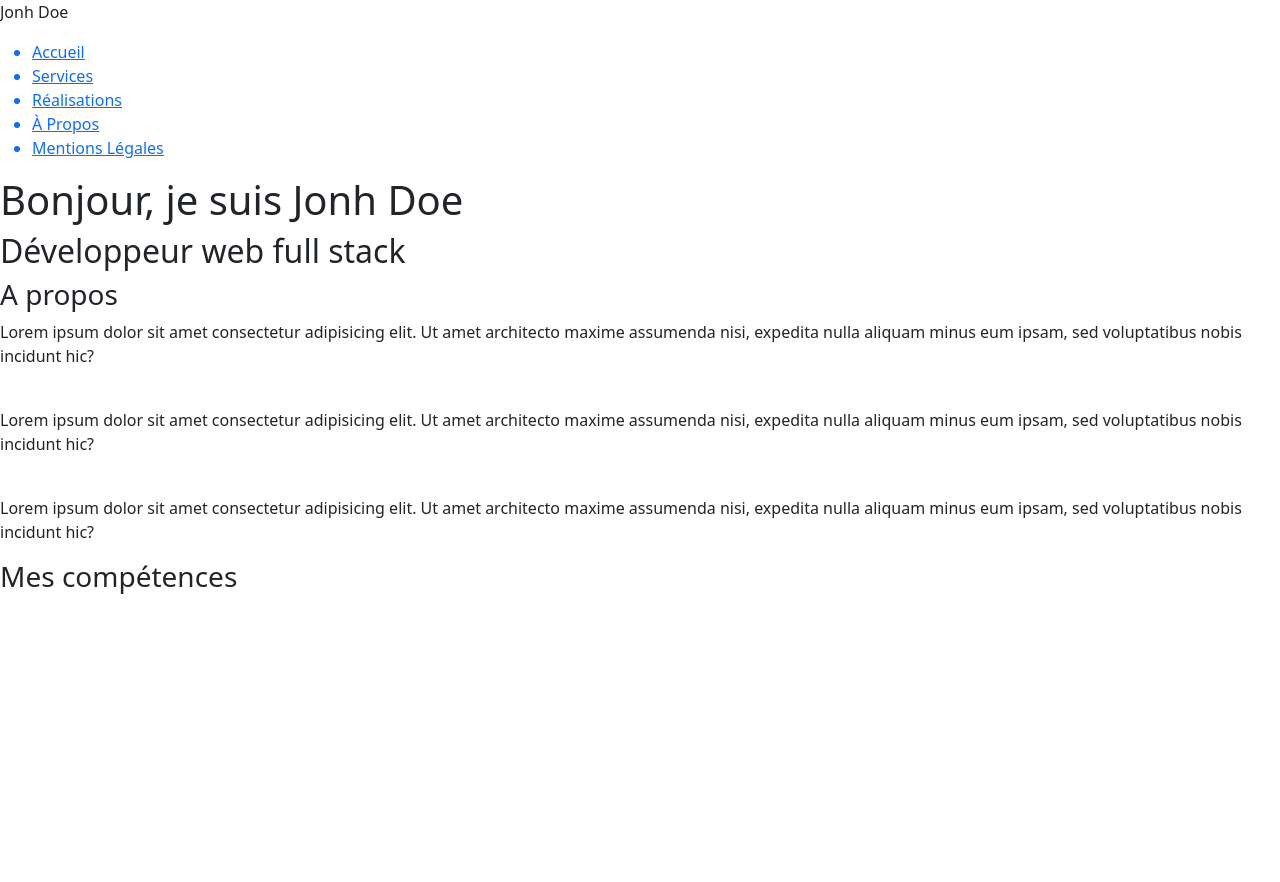
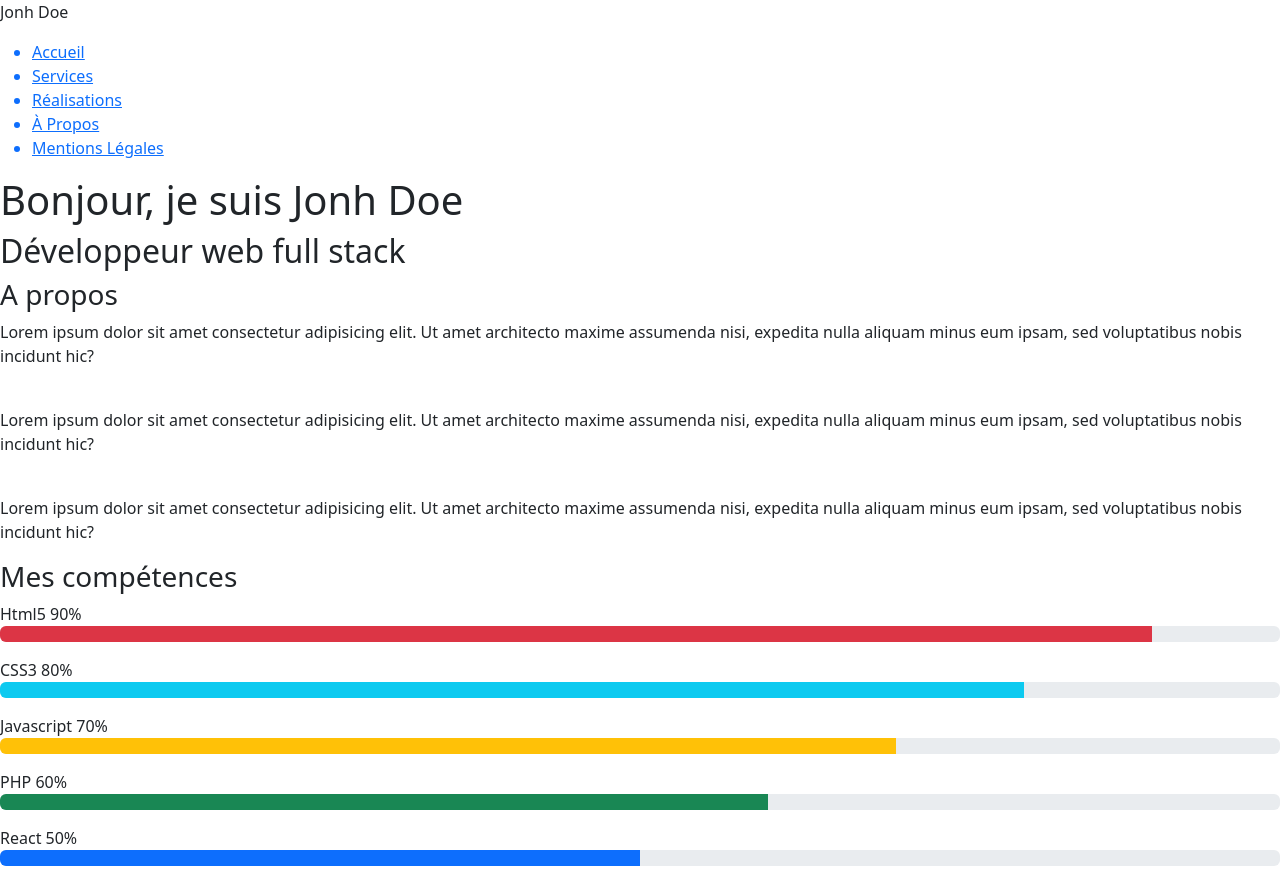
Before and after one commit to Khallas111/portfolioJonhDoe, a React (Create React App) app: page / in a window 1280 px wide. Before the commit the page ends 800 px from the top, so only its background shows below. Built offline with nearby package versions, Linux system fonts and the light colour scheme.

Commit message:
Update Home.js
Avancement de la page d'accueil.

```diff
--- a/src/Pages/Home.js
+++ b/src/Pages/Home.js
@@ -3,6 +3,25 @@ import Header from "../Components/Header";
 import Footer from "../Components/Footer";
 
 const Home = () => {
+  const Progress = ({ label, value, color }) => (
+    <div className="mb-3">
+      <div className="d-flex justify-content-between">
+        <span>{label}</span>
+      </div>
+
+      <div className="progress">
+        <div
+          className={`progress-bar bg-${color}`}
+          role="progressbar"
+          style={{ width: `${value}%` }}
+          aria-valuenow={value}
+          aria-valuemin="0"
+          aria-valuemax="100"
+        />
+      </div>
+    </div>
+  );
+
   return (
     <div className="accueil">
       <Header />
@@ -31,8 +50,18 @@ const Home = () => {
           ipsam, sed voluptatibus nobis incidunt hic?
         </p>
       </div>
-      <div className="compétences">
+      <div className="competences">
         <h3>Mes compétences</h3>
+        <Progress label="Html5 90%" value={90} color="danger" />
+        <Progress label="CSS3 80%" value={80} color="info" />
+        <Progress label="Javascript 70%" value={70} color="warning" />
+        <Progress label="PHP 60%" value={60} color="success" />
+        <Progress
+          label="React 50%"
+          value={50}
+          color="primary
+"
+        />
       </div>
       <Footer />
     </div>
```
